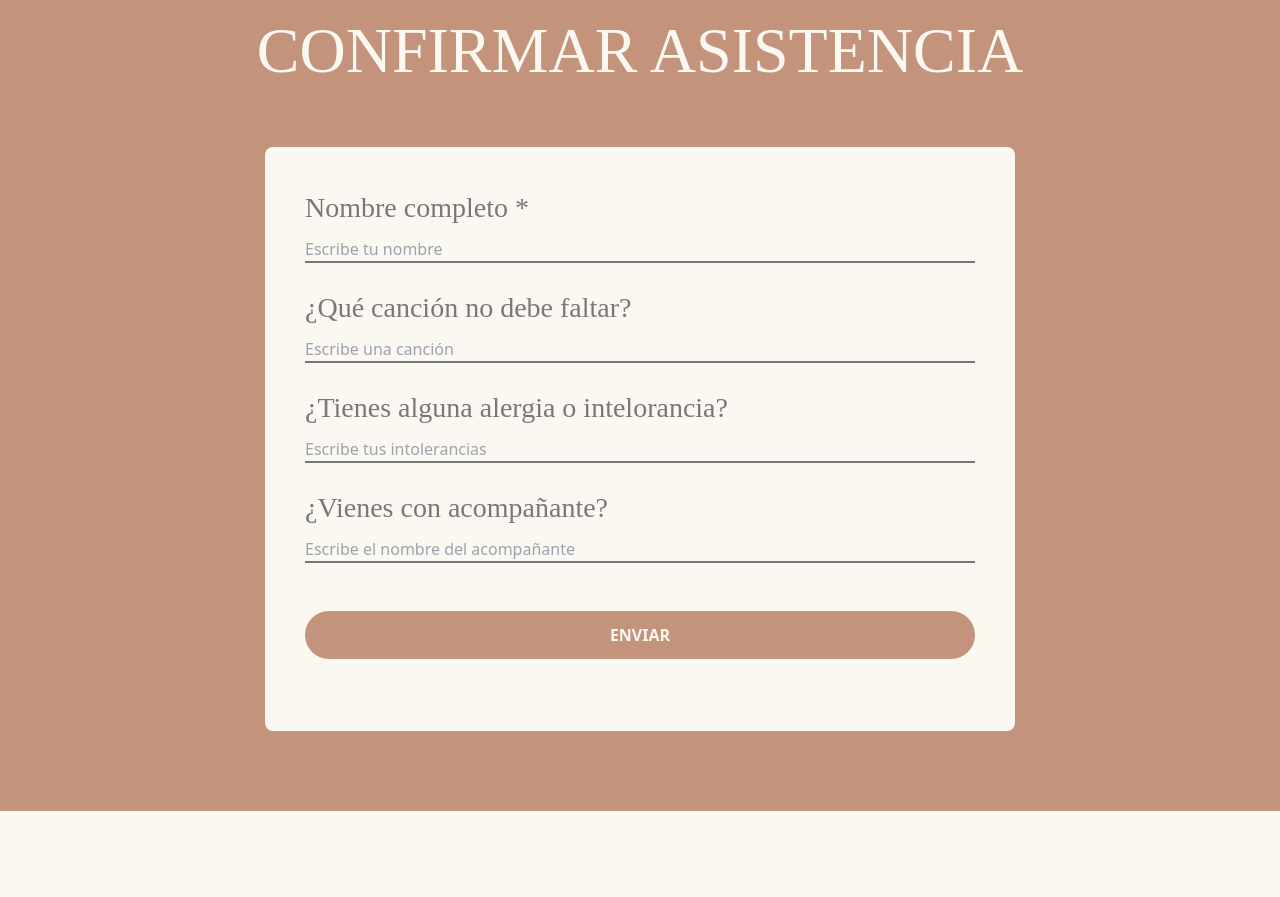
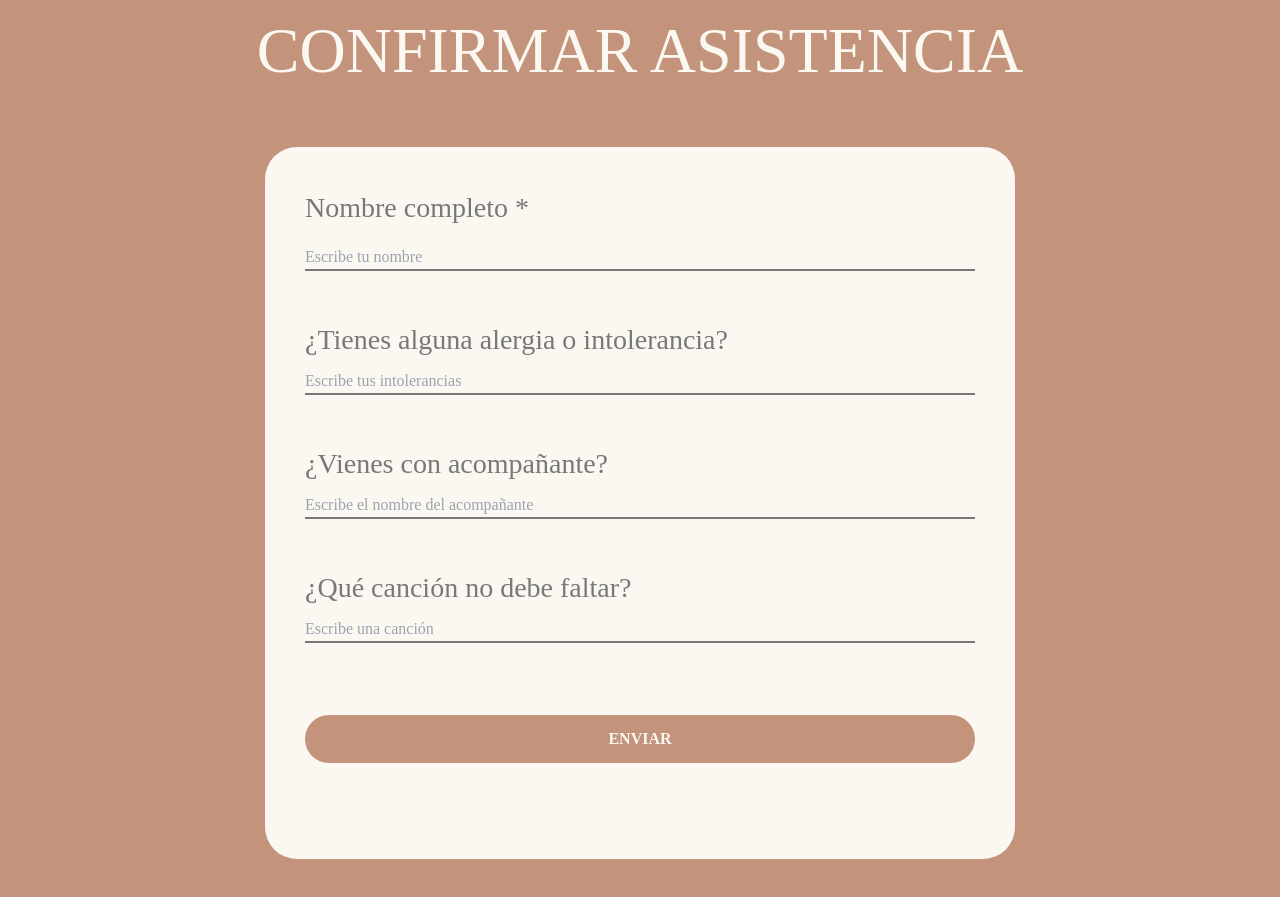
Before and after one commit to inakimir3/cris-y-jose, an Astro site: page / in a window 1280 px wide. Shown: the part 2550-3447 px from the top of the page. Before the commit the page ends 3361 px from the top, so only its background shows below. Built offline with nearby package versions, Linux system fonts and the light colour scheme; Astro itself is replaced by a stand-in of ours.

Commit message:
Update Form.astro

```diff
--- a/src/components/Form.astro
+++ b/src/components/Form.astro
@@ -4,27 +4,27 @@
     <h2 class="text-primary font-infant text-[64px] text-center w-full">CONFIRMAR ASISTENCIA</h2>
   <form
     id="contact-form"
-    class="w-[750px] bg-primary p-10 flex flex-col gap-6 rounded-lg"
+    class="w-[750px] bg-primary p-10 flex flex-col gap-12 rounded-[32px] font-inter"
     action="https://script.google.com/macros/s/AKfycbx3p7rEcd6JAiG6wrhlhXTLZOhS4X3aTMMbEctmbMqL5z05Se9c9ijkIgUs3F4u2bxymA/exec"
     method="POST"
     target="hidden_iframe"
   >
     <input type="hidden" name="Fecha" value={new Date().toLocaleString('es-ES')}>
-    <div class="flex flex-col gap-2">
+    <div class="flex flex-col gap-4">
         <h3 class="font-infant text-[28px]">Nombre completo *</h3>
         <input type="text" name="Nombre" placeholder="Escribe tu nombre" required class=" border-b-2 border-accent bg-transparent">
     </div>
     <div class="flex flex-col gap-2">
-        <h3 class="font-infant text-[28px]">¿Qué canción no debe faltar?</h3>
-        <input type="text" name="Cancion" placeholder="Escribe una canción" class=" border-b-2 border-accent bg-transparent">
-    </div>
-    <div class="flex flex-col gap-2">
-        <h3 class="font-infant text-[28px]">¿Tienes alguna alergia o intelorancia?</h3>
+        <h3 class="font-infant text-[28px]">¿Tienes alguna alergia o intolerancia?</h3>
         <input type="text" name="Cancion" placeholder="Escribe tus intolerancias" class=" border-b-2 border-accent bg-transparent">
     </div>
     <div class="flex flex-col gap-2">
         <h3 class="font-infant text-[28px]">¿Vienes con acompañante?</h3>
         <input type="text" name="Acompanante" placeholder="Escribe el nombre del acompañante" class=" border-b-2 border-accent bg-transparent">
+    </div>
+    <div class="flex flex-col gap-2">
+        <h3 class="font-infant text-[28px]">¿Qué canción no debe faltar?</h3>
+        <input type="text" name="Cancion" placeholder="Escribe una canción" class=" border-b-2 border-accent bg-transparent">
     </div>
 
     <button
```
